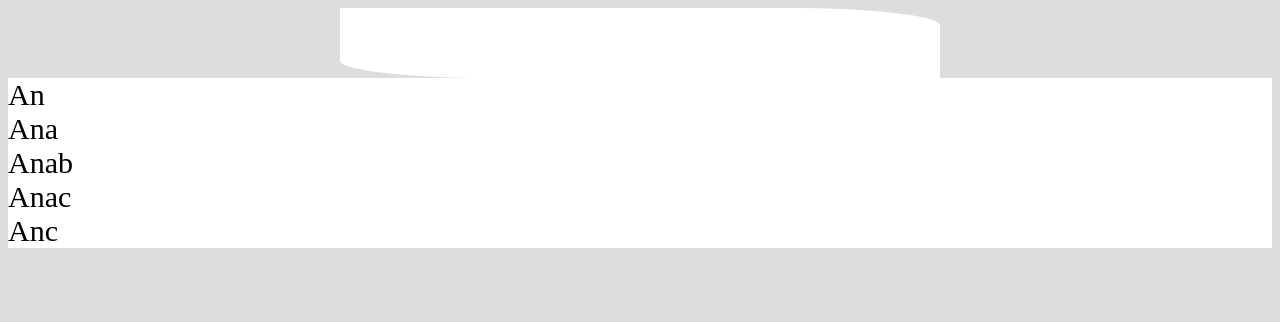
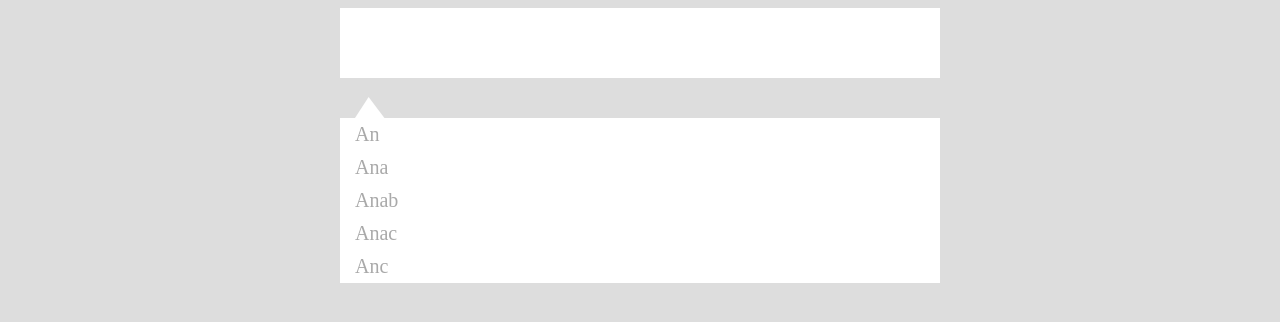
Before and after one commit to Jwhiles/autocomplete, a website: page public/index.html in a window 1280 px wide. Drawn offline with Linux system fonts and the light colour scheme.

Commit message:
added css styles with arrow

```diff
--- a/public/css/main.css
+++ b/public/css/main.css
@@ -1,5 +1,11 @@
 body {
   background-color: #ddd;
+}
+
+ul {
+    list-style: none;
+    margin: 0;
+    padding: 0;
 }
 
 /* Input Container */
@@ -13,7 +19,7 @@ body {
     height: 70px;
     max-width: 600px;
     vertical-align: center;
-    border-radius: 0 25% 0 25%;
+/*    border-radius: 0 25% 0 25%;*/
 }
 /* Typing Input */
 .main{
@@ -50,20 +56,49 @@ input {
 }
 
 
-/* Search results */
-/* Search Container */
+/*** Search results ***/
+
+
 .search-results {
     width: 100%;
     max-width: 600px;
-}
-
-ul {
-    margin: 0;
-    padding: 0;
+    margin: 40px auto;
+    background-color: #fff;
+    color: darkgrey;
     list-style: none;
 }
 
 .suggestion {
-    font-size: 30px;
-    background-color: #fff;
+    font-size: 20px;
+    position: relative;
+    padding: 5px 15px;
+
 }
+
+/* Arrow */
+.suggestion:first-child:before {
+    content: "";
+    display: block;
+    width: 25px;
+    height: 25px;
+    left: 15px;
+    top: 0;
+    background: #fff;
+    position: absolute;
+    transform-origin: 0 0;
+    transform: rotate(-57deg) skew(-20deg);
+    z-index: -1;
+}
+
+
+/* Selected Class */
+
+.selected {
+    background: rgba(255,160,122, 1);
+    color: white;
+}
+
+/* ... & arrow */
+.selected.suggestion:first-child:before {
+    background: rgba(255,160,122, 1);
+}
--- a/public/index.html
+++ b/public/index.html
@@ -12,15 +12,16 @@
         <input class="autocomplete jsauto" type="text" disabled="disabled" />
     </div>
 
-    <div class=“search-results“>
+    <div class='search-results'>
       <ul>
-          <li class="suggestion selected">An</li>
+          <li class="suggestion">An</li>
           <li class="suggestion">Ana</li>
           <li class="suggestion">Anab</li>
           <li class="suggestion">Anac</li>
           <li class="suggestion">Anc</li>
       </ul>
     </div>
+
     <!-- <p class='test'></p> -->
     <script src='js/main.js'></script>
     <script src='js/json-handler.js'></script>
```
